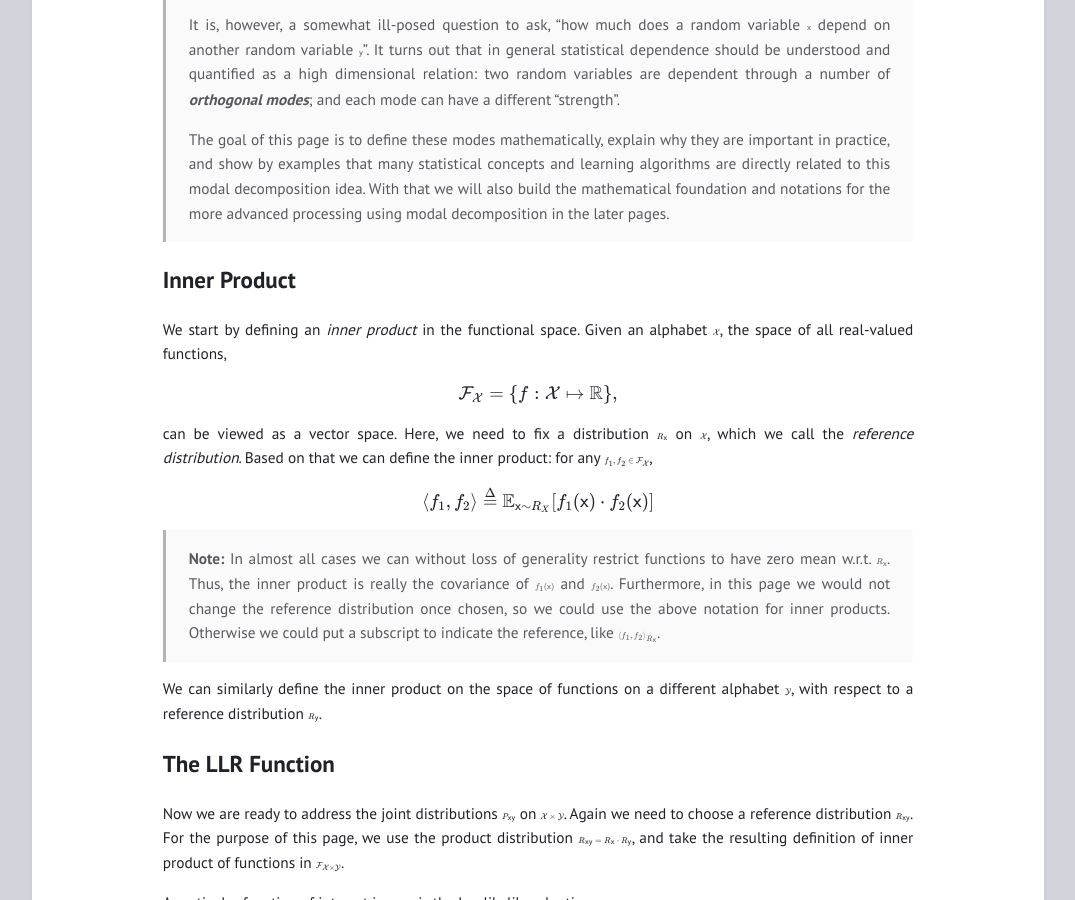
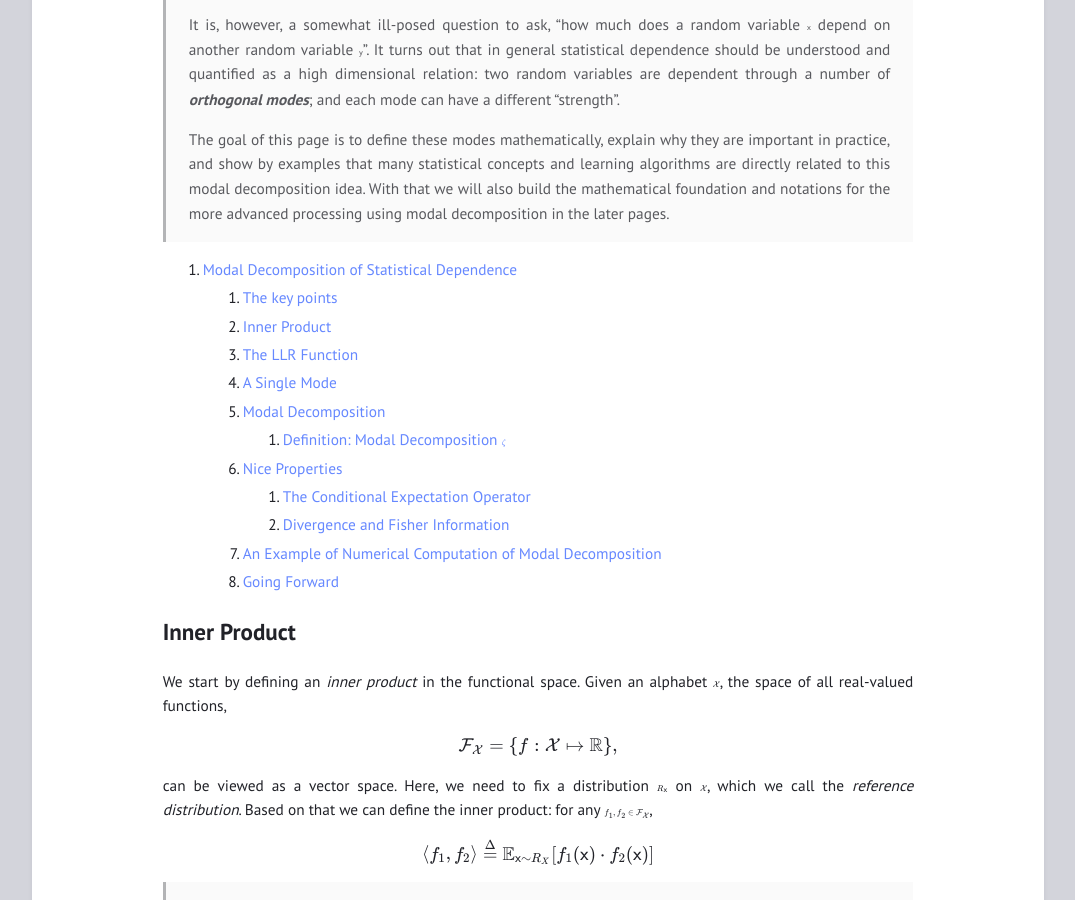
Before and after one commit to gilearning/gilearning.github.io, a Jekyll site: the page built from _posts/2022-08-15-ModalDecomposition.md, in a window 1280 px wide and 900 px high, scrolled down 410 px. Shown: the whole window, without its empty margins (102-1177 px from the left). Built offline with Jekyll 4.4.1, drawn with Linux system fonts in a browser that asks for light colours; formulas are drawn with MathJax 3; some of the changed lines change nothing that is shown.

Commit message:
Update 2022-08-15-ModalDecomposition.md
TOC TEST

```diff
--- a/_posts/2022-08-15-ModalDecomposition.md
+++ b/_posts/2022-08-15-ModalDecomposition.md
@@ -13,6 +13,13 @@ layout: post
 >It turns out that in general statistical dependence should be understood and quantified as a high dimensional relation: two random variables are dependent through a number of **_orthogonal modes_**; and each mode can have a different "strength".
 >
 >The goal of this page is to define these modes mathematically, explain why they are important in practice, and show by examples that many statistical concepts and learning algorithms are directly related to this modal decomposition idea. With that we will also build the mathematical foundation and notations for the more advanced processing using modal decomposition in the later pages.
+
+
+1. a
+2. b
+3. c
+* TOC
+{:toc}
 
 ## Inner Product
 
```
